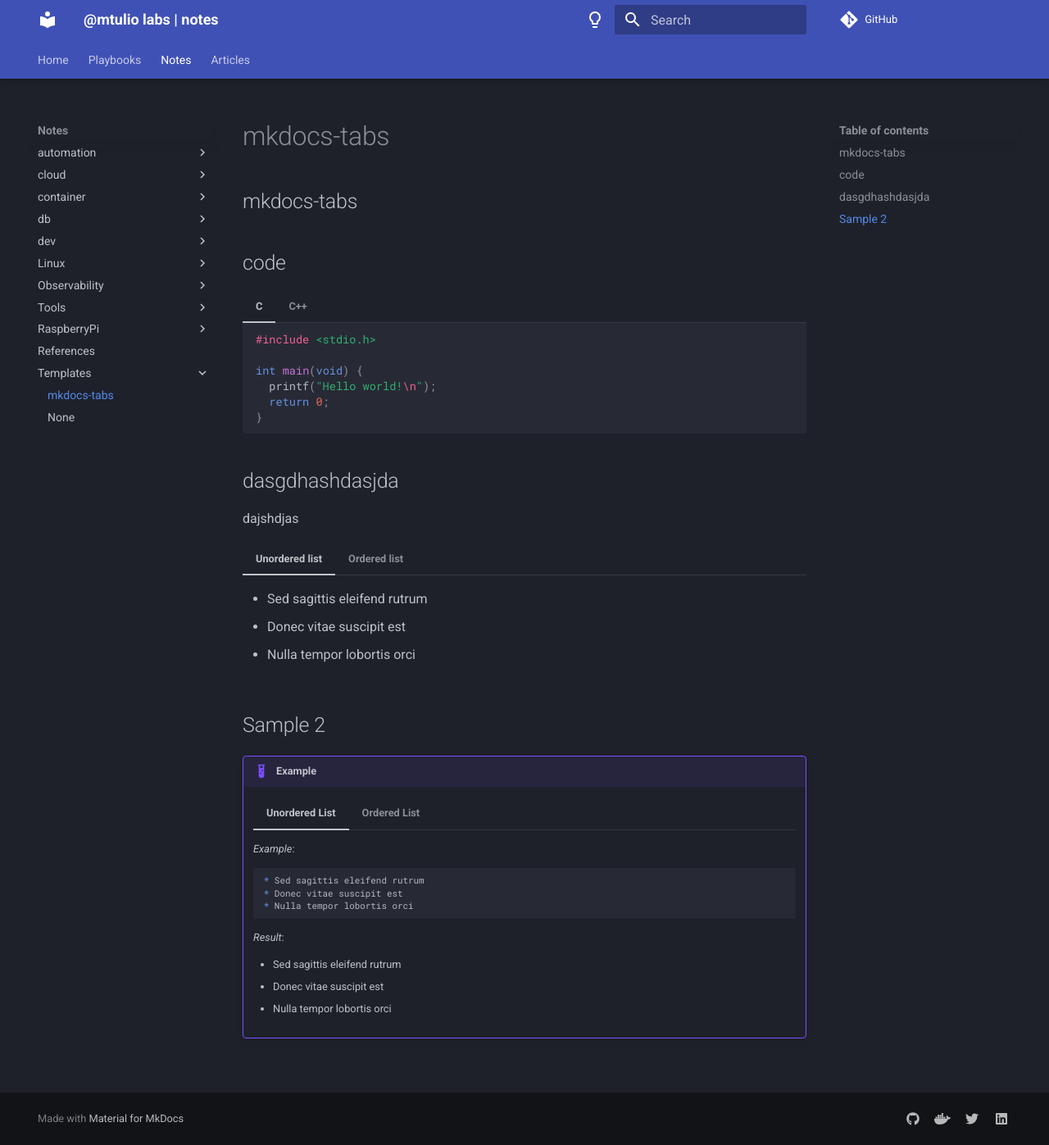
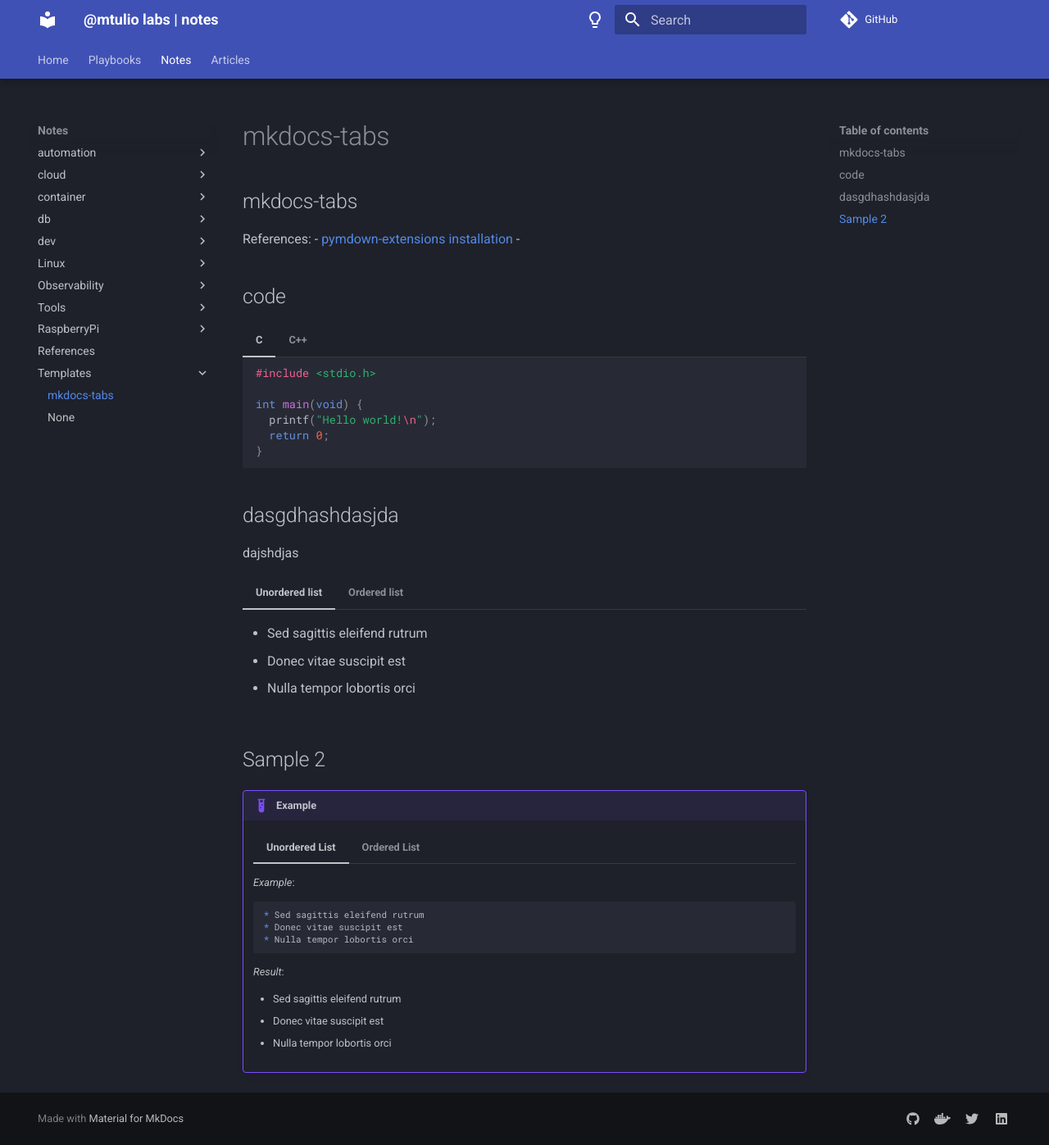
Before and after one commit to mtulio/mtulio.labs, an MkDocs documentation site: the page built from root/notes/templates/mkdocs-tabs.md, in a window 1280 px wide and 1397 px high. Shown: the whole window at 82% size. Built offline with MkDocs 1.6.1 and Material for MkDocs 9.7.7, drawn with Linux system fonts in a browser that asks for light colours; comment, search, counter and statistics services are not loaded.

Commit message:
templates: mkdocs-tabs reference

```diff
--- a/root/notes/templates/mkdocs-tabs.md
+++ b/root/notes/templates/mkdocs-tabs.md
@@ -1,5 +1,8 @@
 ## mkdocs-tabs
 
+References:
+- [pymdown-extensions installation](https://facelessuser.github.io/pymdown-extensions/installation/)
+-
 
 ## code
 
```
